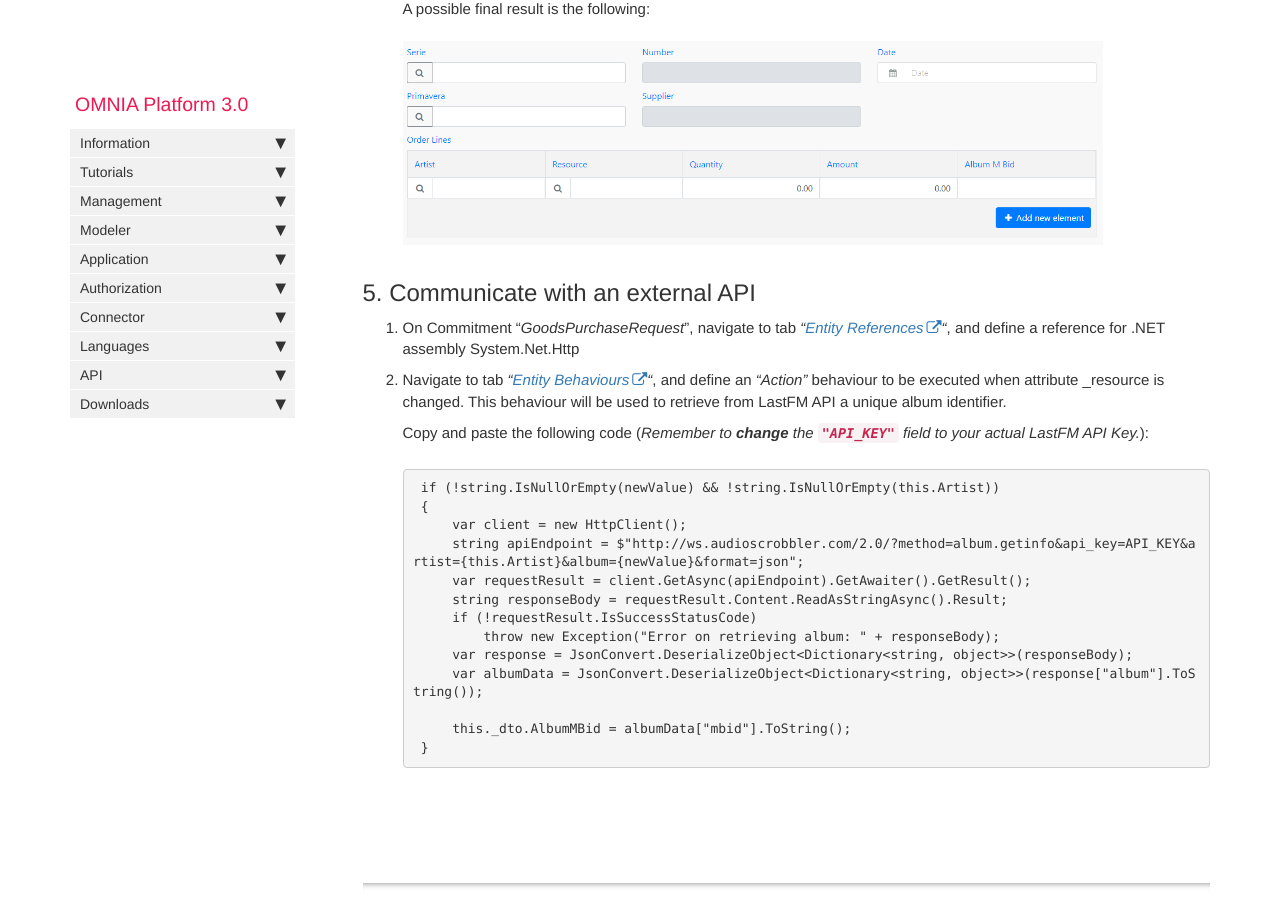
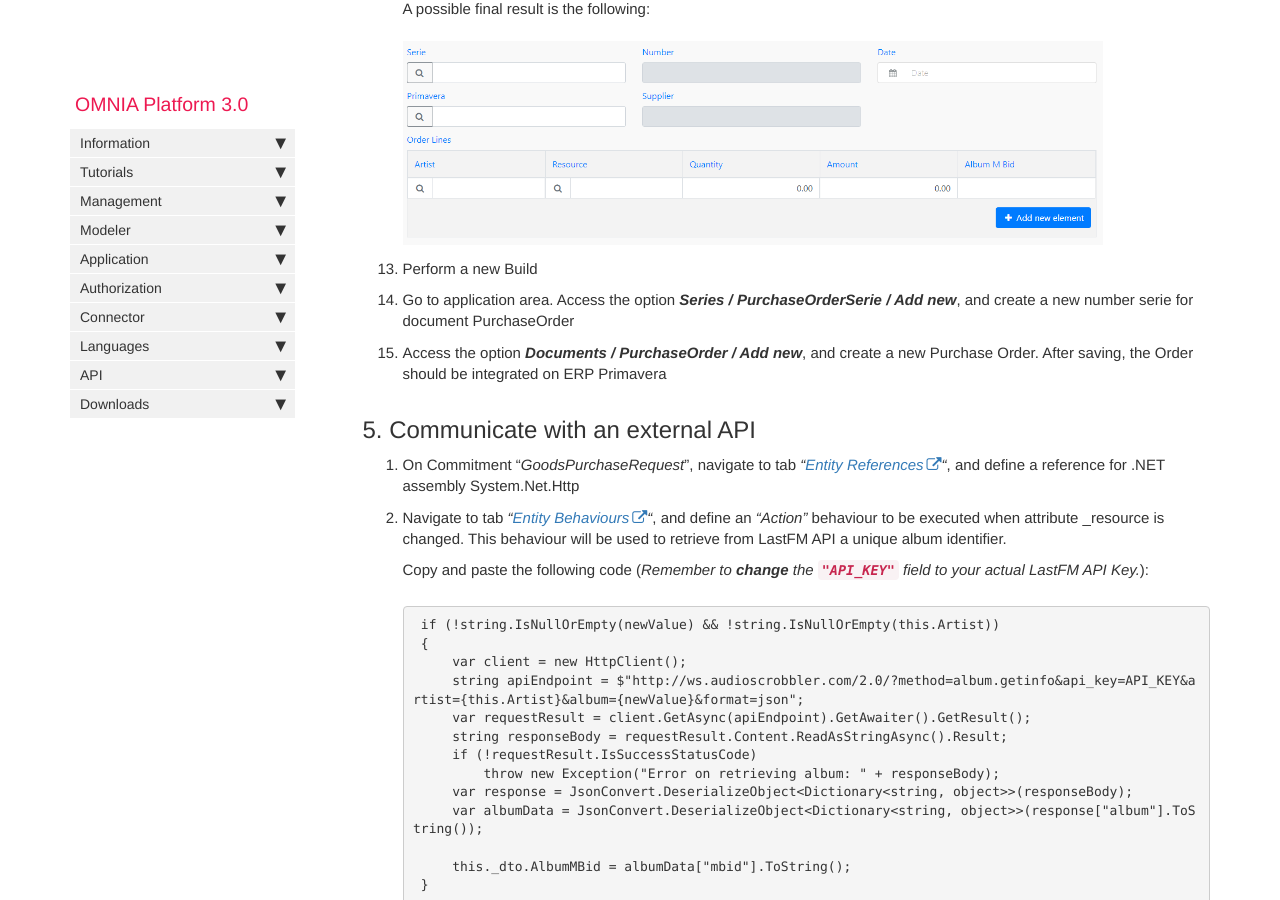
Before and after one commit to daniel8lopes/omnia3, a Jekyll site: the page built from docs/pages/omnia3/Tutorials/omnia3_multisystemconnectortutorial.md, in a window 1280 px wide and 900 px high, scrolled down 11774 px. Built offline with Jekyll 4.4.1, drawn with Linux system fonts in a browser that asks for light colours; nearby versions of some CDN libraries; comment, search, counter and statistics services are not loaded.

Commit message:
Update omnia3_multisystemconnectortutorial.md

```diff
--- a/docs/pages/omnia3/Tutorials/omnia3_multisystemconnectortutorial.md
+++ b/docs/pages/omnia3/Tutorials/omnia3_multisystemconnectortutorial.md
@@ -349,6 +349,12 @@ This tutorial also requires an access to [Primavera ERP](https://pt.primaverabss
 
     ![Modeler purchaseOrder UI_Result](/images/tutorials/multisystemconnector/PurchaseOrder-UI-Result.PNG)
 
+13. Perform a new Build
+
+14. Go to application area. Access the option ***Series / PurchaseOrderSerie / Add new***, and create a new number serie for document PurchaseOrder
+
+15. Access the option ***Documents / PurchaseOrder / Add new***, and create a new Purchase Order. After saving, the Order should be integrated on ERP Primavera
+
 ## 5. Communicate with an external API
 
 1. On Commitment "*GoodsPurchaseRequest*", navigate to tab *"[Entity References](https://docs.numbersbelieve.com/omnia3_modeler_references.html)"*, and define a reference for .NET assembly System.Net.Http
```
